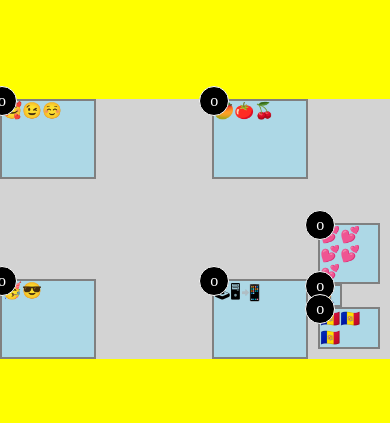
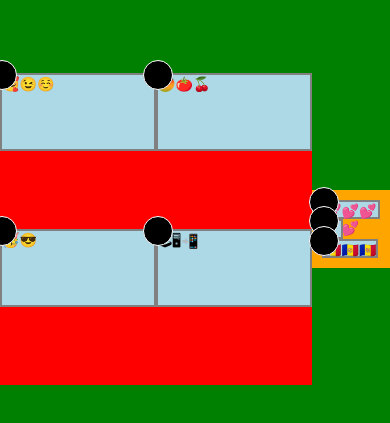
Before and after one commit to esalling23/box-journal, a React Native app: screen / in a window 390 px wide. Shown: the part 193-616 px from the top of the page. Built offline with nearby package versions, Linux system fonts and the light colour scheme.

Commit message:
Updates styling to support IOS layout

```diff
--- a/App.js
+++ b/App.js
@@ -1,17 +1,17 @@
 import { StatusBar } from 'expo-status-bar';
 import { StyleSheet, Text, View } from 'react-native';
+import styled from 'styled-components/native'
+
+import './index.css'
 import Box from './src/components/Box/Box';
 
-import styled from 'styled-components/native'
-
-const StyledApp = styled.View`
+const StyledApp = styled.SafeAreaView`
 	background-color: yellow;
 	display: flex;
+	flex: 1;
 	justify-content: center;
 	align-content: center;
 	align-items: center;
-	height: 100vh;
-	width: 100vw;
 `
 
 export default function App() {
--- a/app.json
+++ b/app.json
@@ -25,6 +25,10 @@
     },
     "web": {
       "favicon": "./assets/favicon.png"
+    },
+		"packagerOpts": {
+      "config": "metro.config.js",
+      "sourceExts": ["js", "jsx", "css"]
     }
   }
 }
--- a/babel.config.cjs
+++ b/babel.config.cjs
@@ -6,6 +6,8 @@ module.exports = function(api) {
 			'babel-plugin-styled-components',
 			'transform-inline-environment-variables',
 			'react-native-reanimated/plugin',
+      'react-native-classname-to-style',
+      ['react-native-platform-specific-extensions', { extensions: ['css'] }],
 		],
   };
 };
--- /dev/null
+++ b/index.css
@@ -0,0 +1,4 @@
+#root {
+	/* height: 100%; */
+	width: 100%;
+}
--- a/package.json
+++ b/package.json
@@ -70,7 +70,7 @@
     "react-datepicker": "^3.8.0",
     "react-device-detect": "^2.2.3",
     "react-dom": "18.2.0",
-    "react-native": "0.71.8",
+    "react-native": "0.71.14",
     "react-native-base64": "^0.2.1",
     "react-native-gesture-handler": "~2.9.0",
     "react-native-gifted-chat": "^0.16.3",
@@ -104,9 +104,13 @@
   "devDependencies": {
     "@babel/core": "^7.19.3",
     "babel-loader": "^8.2.5",
+    "babel-plugin-react-native-classname-to-style": "^1.2.2",
+    "babel-plugin-react-native-platform-specific-extensions": "^1.1.1",
     "babel-plugin-styled-components": "^2.1.4",
     "eslint": "^8.54.0",
     "eslint-plugin-react": "^7.33.2",
+    "react-native-css-transformer": "^1.2.4",
+    "react-native-paper": "^5.11.4",
     "typescript": "^4.9.4"
   },
   "resolutions": {
--- a/src/components/Box/Box.js
+++ b/src/components/Box/Box.js
@@ -1,43 +1,47 @@
 import React, { useCallback, useMemo } from 'react';
+import { Text, Dimensions } from 'react-native'
 import styled from 'styled-components/native'
 
-import './index.css'
+import './index.module.css'
 import Tracker from '../Tracker/Tracker';
 
 const StyledBox = styled.View`
+	flex: 1;
+	flex-direction: row;
+	justify-content: center;
+	align-items: center;
+	background-color: green;
+	width: 100%;
+`
+
+const StyledBoxContents = styled.View`
+	width: 80%;
+	aspect-ratio: 1;
+	background-color: white;
+	display: flex;
+	flex-direction: column;
+	justify-content: stretch;
+	background-color: purple;
+`
+
+const StyledBoxRow = styled.View`
 	display: flex;
   flex-direction: row;
-  align-items: center;
-	height: 100%;
-	width: 100%;
-	max-width: min-content;
-	max-height: min-content;
+  justify-content: stretch;
+  flex: 1;
+	background: red;
 `
 
-const boxSize = 'calc(80vmin * 5 / 6)';
-const StyledBoxContents = styled.View`
-	display: grid;
-	grid-template-columns: repeat(3, 1fr);
-	grid-template-rows: repeat(3, 1fr);
-	flex: 5;
-	width: ${boxSize};
-	height: ${boxSize};
-	gap: 10px;
-	background-color: lightgray;
-`
-
-const sidebarWidth = 'calc(80vmin / 6)'
 const StyledBoxSidebar = styled.View`
-	width: ${sidebarWidth};
-	height: ${boxSize};
-	background-color: lightgrey;
 	flex: 1;
-  background-color: lightgray;
+  background-color: orange;
   display: flex;
   flex-direction: column;
 	justify-content: flex-end;
 	align-items: flex-start;
   padding: 10px;
+	width: 25%;
+  aspect-ratio: 1;
 `
 
 const StyledSidebarSquare = styled.View`
@@ -53,28 +57,28 @@ const mainTrackers = [
 	{
 		id: "mood",
 		content: "🥰😉☺️",
-		position: { row: 1, column: 1 },
+		position: { row: 1, order: 1 },
 		description: "moods",
 		iconOptions: "🥰😉☺️"
 	},
 	{
 		id: "activity",
 		content: "🥳😎",
-		position: { row: 3, column: 1 },
+		position: { row: 3, order: 2 },
 		description: "activities",
 		iconOptions: "🥳😎"
 	},
 	{
 		id: "food",
 		content: "🥭🍅🍒",
-		position: { row: 1, column: 3 },
+		position: { row: 1, order: 2 },
 		description: "food",
 		iconOptions: "🥭🍅🥬🌽🧅🥯🥞🧀🍗🍔🥪🌯🫕" // Todo- support either list of icons or a named group
 	},
 	{
 		id: "media",
 		content: "🕹🖥📲",
-		position: { row: 3, column: 3 },
+		position: { row: 3, column: 1 },
 		description: "media usage",
 		iconOptions: "🕹🖥📲⌚️📸🎞⏰"
 	},
@@ -144,7 +148,11 @@ const Box = ({
 					}
 					return <AddOnSpot />
 				}) */}
-				{mainTrackers.map(
+				{([1, 2, 3, 4].map(row => {
+					const rowTrackers = mainTrackers
+						.filter(tracker => tracker.position.row === row);
+					return <StyledBoxRow>
+						{rowTrackers.map(
 							({ id, position, content, ...rest }) =>
 								<Tracker
 									key={id}
@@ -155,6 +163,9 @@ const Box = ({
 									{...rest}
 								>{content}</Tracker>
 						)}
+					</StyledBoxRow>
+				}))}
+
 			</StyledBoxContents>
 			<StyledBoxSidebar>
 				{sidebarTrackers.map(({ id, content, ...rest }) =>
--- a/src/components/Tracker/Tracker.js
+++ b/src/components/Tracker/Tracker.js
@@ -1,15 +1,14 @@
 import React, { useCallback, useState } from 'react'
 import styled from 'styled-components/native'
+import { Text } from 'react-native'
+
 import TrackerOverlay from '../TrackerOverlay/TrackerOverlay'
 
 const StyledCorner = styled.View`
 	border: 2px solid grey;
 	background-color: lightblue;
-
+	flex: 1;
 	position: relative;
-
-	grid-column: ${({ $col }) => $col};
-  grid-row: ${({ $row }) => $row};
 `
 
 const toggleSize = 30;
@@ -54,10 +53,10 @@ const Tracker = ({
 	return (
 		<>
 			<StyledCorner
-				$col={column}
-				$row={row}
+				// $col={column}
+				// $row={row}
 			>
-				{children}
+				<Text>{children}</Text>
 
 				<TrackerOverlay
 					isVisible={isOverlayVisible}
@@ -69,7 +68,7 @@ const Tracker = ({
 				<StyledOverlayToggle
 					onClick={handleSelect}
 					onTouchStart={handleSelect}
-				>{isOverlayVisible ? 'x' : 'o'}</StyledOverlayToggle>
+				><Text>{isOverlayVisible ? 'x' : 'o'}</Text></StyledOverlayToggle>
 			</StyledCorner>
 		</>
 	)
--- a/src/components/TrackerIcon/TrackerIcon.js
+++ b/src/components/TrackerIcon/TrackerIcon.js
@@ -1,4 +1,5 @@
 import React, { useCallback } from 'react'
+import { Text } from 'react-native'
 import styled from 'styled-components/native'
 
 const StyledIcon = styled.View`
@@ -26,7 +27,7 @@ const TrackerIcon = ({
 			onClick={handleSelect}
 			onTouchStart={handleSelect}
 		>
-			{icon}
+			<Text>{icon}</Text>
 		</StyledIcon>
 	)
 }
--- a/src/components/TrackerOverlay/TrackerOverlay.js
+++ b/src/components/TrackerOverlay/TrackerOverlay.js
@@ -1,5 +1,6 @@
 import React, { useCallback, useMemo, useState } from 'react'
 import styled from 'styled-components/native'
+import { Text, Button } from 'react-native'
 import TrackerIcon from '../TrackerIcon/TrackerIcon'
 
 const StyledOverlay = styled.View`
@@ -16,7 +17,7 @@ const StyledOverlay = styled.View`
 const StyledIconContainer = styled.View`
 	display: flex;
 	flex-direction: row;
-	height: 100%;
+	height: 80%;
 	width: 100%;
 `
 
@@ -52,7 +53,7 @@ const TrackerOverlay = ({
 
 	return (
 		<StyledOverlay $visible={isVisible}>
-			Tracks {description}
+			<Text>Tracks {description}</Text>
 			<StyledIconContainer>
 				{icons.map((icon, i) =>
 					<TrackerIcon
@@ -63,7 +64,7 @@ const TrackerOverlay = ({
 					/>
 				)}
 			</StyledIconContainer>
-			<button onClick={handleAdd}>Add</button>
+			<Button onClick={handleAdd} title="Add" />
 		</StyledOverlay>
 	)
 }
```
Also changed, not shown: metro.config.js (added, +15 -0 lines), src/components/Box/index.module.css (renamed from src/components/Box/index.css), 1 other file (tests, documents, lock files or other folders). Lines whose indentation alone changed are shown as unchanged.
